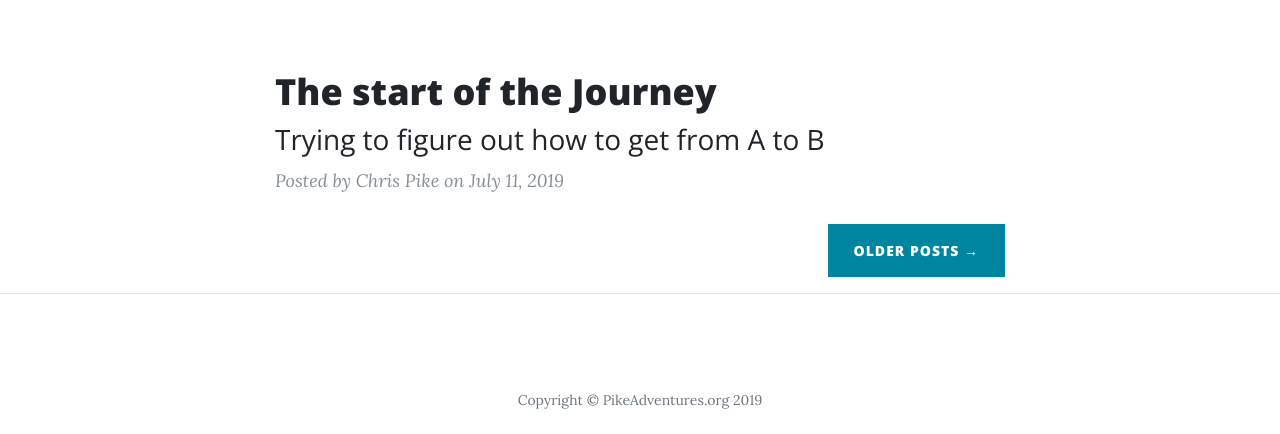
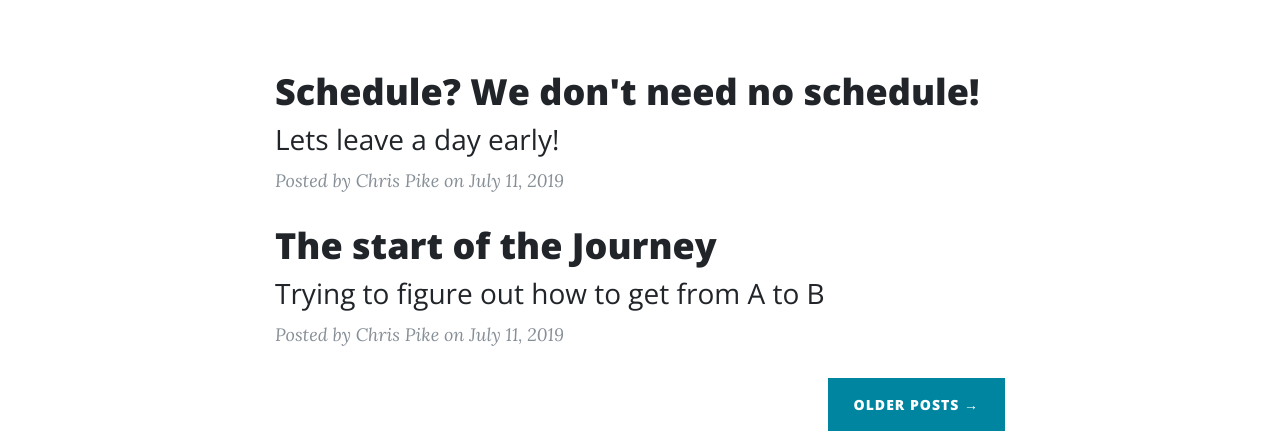
Before and after one commit to HBJKU/PikeAdventures, a website: page index.html in a window 1280 px wide. Shown: the part 514-948 px from the top of the page. Drawn offline with nearby package versions, Linux system fonts and the light colour scheme.

Commit message:
Update index.html

```diff
--- a/index.html
+++ b/index.html
@@ -73,6 +73,19 @@
   <div class="container">
     <div class="row">
       <div class="col-lg-8 col-md-10 mx-auto">
+          <div class="post-preview">
+              <a href="posts/7.13.19.html">
+                <h2 class="post-title">
+                    Schedule? We don't need no schedule!
+                </h2>
+                <h3 class="post-subtitle">
+                  Lets leave a day early!
+                </h3>
+              </a>
+              <p class="post-meta">Posted by
+                Chris Pike
+                on July 11, 2019</p>
+            </div>
         <div class="post-preview">
           <a href="posts/7.11.19.html">
             <h2 class="post-title">
```
